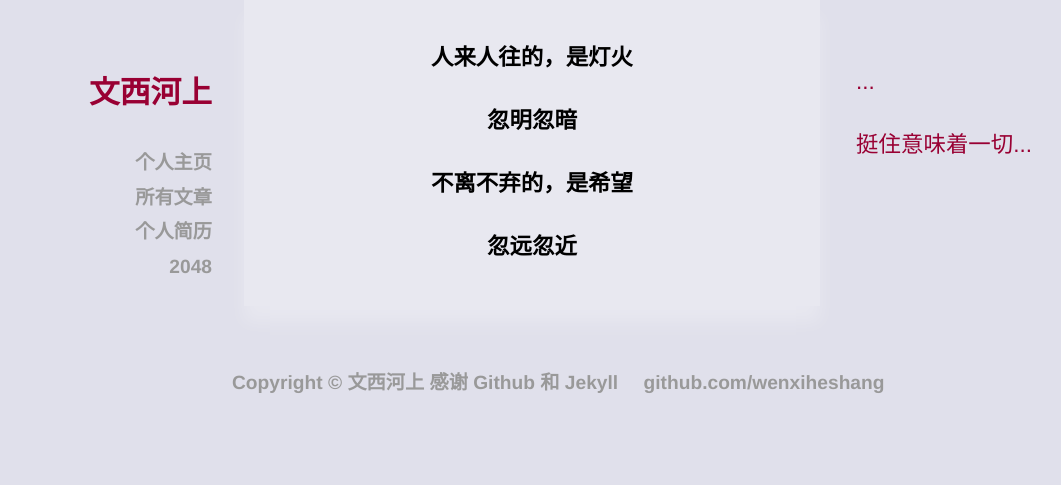
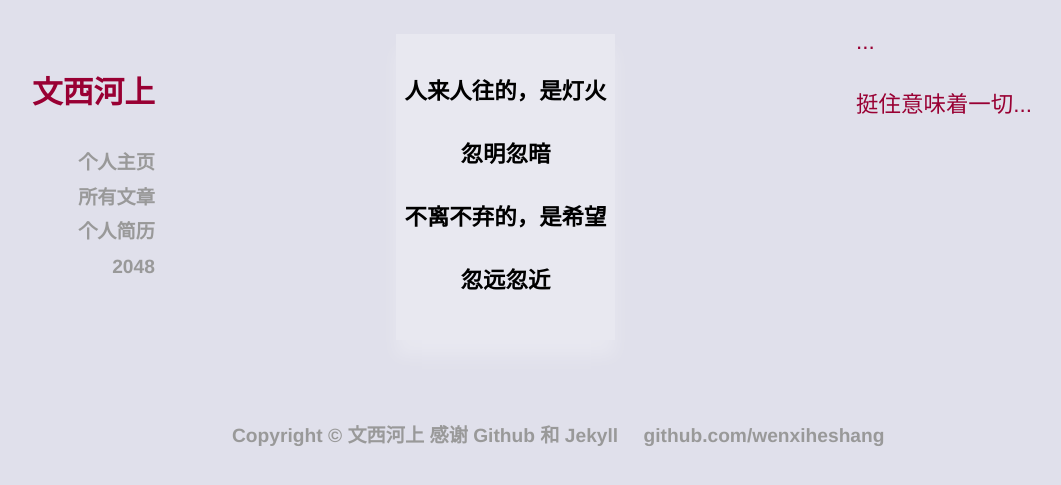
Before and after one commit to xxleyi/xxleyi.github.io, a Jekyll site: the page built from index.html, in a window 1280 px wide. Shown: the top 485 px of the page, without its empty margins (108-1169 px from the left). Built offline with Jekyll 4.4.1, drawn with Linux system fonts in a browser that asks for light colours.

Commit message:
update the lookout.

```diff
--- a/_layouts/default.html
+++ b/_layouts/default.html
@@ -8,6 +8,7 @@
 		  <!-- <link rel="stylesheet" type="text/css" href="/css/pygments.css"> -->
 		</head>
 		<body>
+		<div class="flex-container">
 			<nav>
 				<h1>文西河上</h1>
 	    		<ul>
@@ -17,15 +18,16 @@
 	        		<li><a href="/2048">2048</a></li>
 	    		</ul>
 			</nav>
+			<main>
+
+			{{ content }}
+
+			</main>
 			<aside>
 				<h3>...</h3>
 				<h3>挺住意味着一切... </h3>
 			</aside>
-			<main>
-
-			{{ content }}
-
-		  </main>
+		</div>
 
 			<footer>
 	    		<ul>
--- a/css/main.css
+++ b/css/main.css
@@ -13,9 +13,16 @@ body {
     line-height: 1.8;
 }
 
+.flex-container {
+    display: -webkit-flex;
+    display: flex;
+    max-width: 1300px;
+    max-height: 400px;
+}
+
 
 main{
-  max-width: 560px;
+  max-width: 600px;
   margin: auto;
   background-color: rgba(255,255,255,.25);
   box-shadow: 0 1rem 1rem rgba(255,255,255,.25);
@@ -24,10 +31,9 @@ main{
 }
 
 nav{
-  position: fixed;
   padding-top: 40px;
-  width: 180px;
-  height: 300px;
+  max-width: 350px;
+  height: 400px;
 }
 nav h1{
   text-align: right;
@@ -35,7 +41,7 @@ nav h1{
   color: #990033;
 }
 aside{
-  float: right;
+  max-width: 350px
   padding-top: 40px;
 
 }
```
